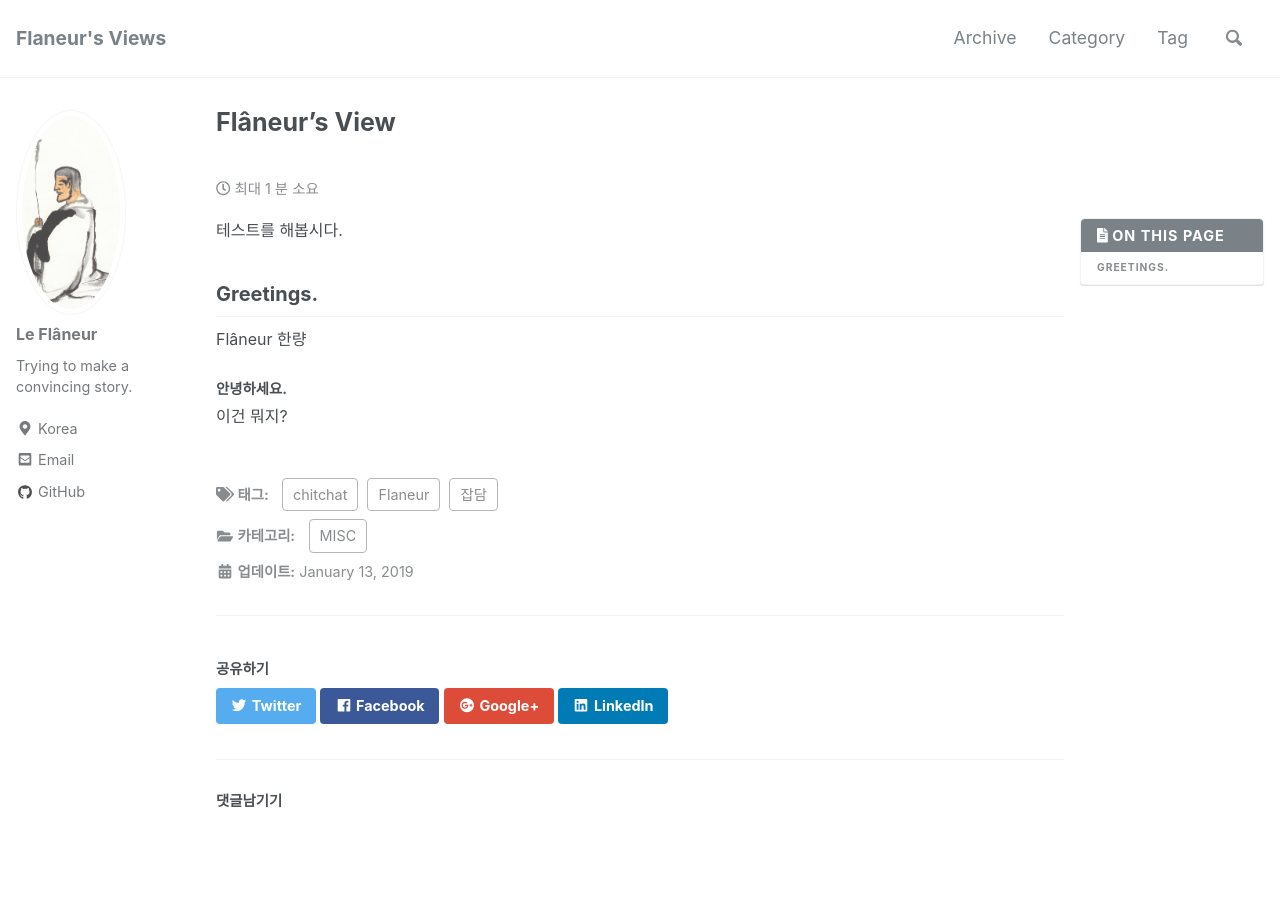
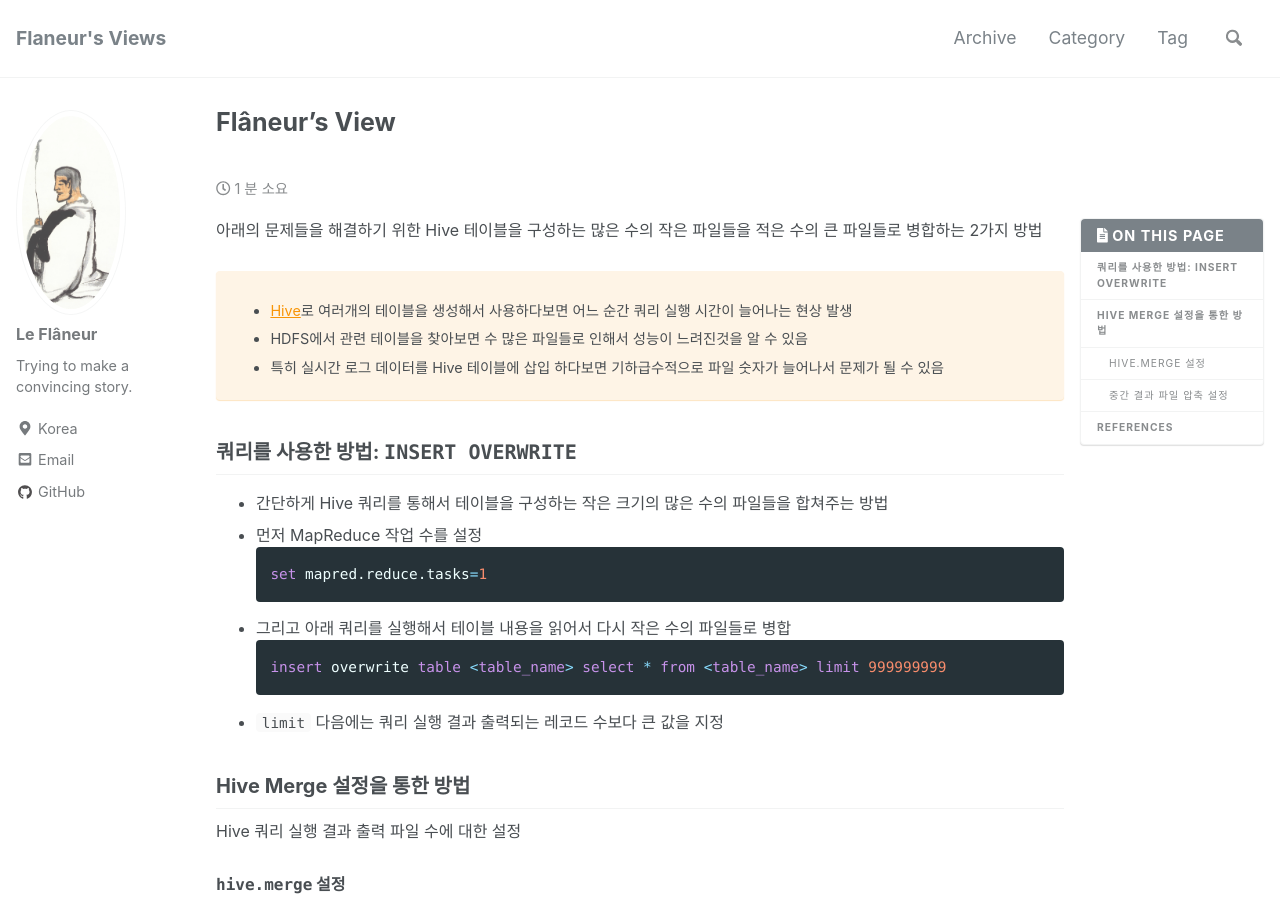
Before and after one commit to jisang0814/vitaflaneur.github.io, a Jekyll site: the page built from _posts/2019-01-13-greetings.md, in a window 1280 px wide and 900 px high. Built offline with Jekyll 4.4.1, drawn with Linux system fonts in a browser that asks for light colours; nearby versions of some CDN libraries; comment, search, counter and statistics services are not loaded; some of the changed text lies outside the part shown.

Commit message:
Update 2019-01-13-greetings.md

````diff
--- a/_posts/2019-01-13-greetings.md
+++ b/_posts/2019-01-13-greetings.md
@@ -9,12 +9,68 @@ tags:
   - 잡담
 ---
 
-테스트를 해봅시다.
+아래의 문제들을 해결하기 위한 Hive 테이블을 구성하는 많은 수의 작은 파일들을 적은 수의 큰 파일들로 병합하는 2가지 방법
 
-## Greetings.
+{% capture notice-text %}
+* [Hive](https://hive.apache.org/)로 여러개의 테이블을 생성해서 사용하다보면 어느 순간 쿼리 실행 시간이 늘어나는 현상 발생
+* HDFS에서 관련 테이블을 찾아보면 수 많은 파일들로 인해서 성능이 느려진것을 알 수 있음
+* 특히 실시간 로그 데이터를 Hive 테이블에 삽입 하다보면 기하급수적으로 파일 숫자가 늘어나서 문제가 될 수 있음
+{% endcapture %}
 
-Flâneur 한량
+<div class="notice--warning">
+  {{ notice-text | markdownify }}
+</div>
 
-#### 안녕하세요.
+## 쿼리를 사용한 방법: `INSERT OVERWRITE`
 
-이건 뭐지?
+- 간단하게 Hive 쿼리를 통해서 테이블을 구성하는 작은 크기의 많은 수의 파일들을 합쳐주는 방법
+- 먼저 MapReduce 작업 수를 설정
+```sql
+set mapred.reduce.tasks=1
+```
+- 그리고 아래 쿼리를 실행해서 테이블 내용을 읽어서 다시 작은 수의 파일들로 병합
+```sql
+insert overwrite table <table_name> select * from <table_name> limit 999999999
+```
+
+- `limit` 다음에는 쿼리 실행 결과 출력되는 레코드 수보다 큰 값을 지정
+
+## Hive Merge 설정을 통한 방법
+
+Hive 쿼리 실행 결과 출력 파일 수에 대한 설정
+
+### `hive.merge` 설정
+
+아래 설정을 적용하여 Hive 쿼리 수행 후 많은 수로 생성된 결과 파일들을 병합
+
+```xml
+hive.merge.mapredfiles=true (default: false)
+hive.merge.mapfiles=true (default: true)
+hive.merge.size.per.task=256000000 (default: 256000000)
+hive.merge.smallfiles.avgsize=200000000 (default: 16000000)
+```
+
+{% capture notice-text %}
+* 출력 파일들의 평균 크기가 `hive.merge.smallfiles.avgsize` 보다 작으면 병합
+* 합병된 파일의 최대 크기는 `hive.merge.size.per.task` 의 설정 값을 따름
+{% endcapture %}
+
+<div class="notice--info">
+  {{ notice-text | markdownify }}
+</div>
+
+### 중간 결과 파일 압축 설정
+
+압축을 활용하여 파일 처리 성능 향상
+
+```xml
+hive.exec.compress.intermediate=true
+hive.intermediate.compression.codec=org.apache.hadoop.io.compress.GzipCodec
+hive.intermediate.compression.type=BLOCK
+```
+
+## References
+
+- [Hive query - INSERT OVERWRITE LOCAL DIRECTORY creates multiple files for a single table](https://stackoverflow.com/questions/28272591/hive-query-insert-overwrite-local-directory-creates-multiple-files-for-a-singl)
+- [Hive Multiple Small Files - Hortonworks](https://community.hortonworks.com/questions/106987/hive-multiple-small-files.html)
+- [HIVE QUERY의 OUTPUT이 작은 파일로 쪼개지는 경우](https://kidokim509.wordpress.com/2015/06/10/hive-query%EC%9D%98-output-%ED%8C%8C%EC%9D%BC%EC%9D%B4-%EC%9E%91%EC%9D%80-%EC%9A%A9%EB%9F%89%EC%9C%BC%EB%A1%9C-%EC%AA%BC%EA%B0%9C%EC%A0%B8-%EC%9E%88%EB%8A%94-%EA%B2%BD%EC%9A%B0/)
````
